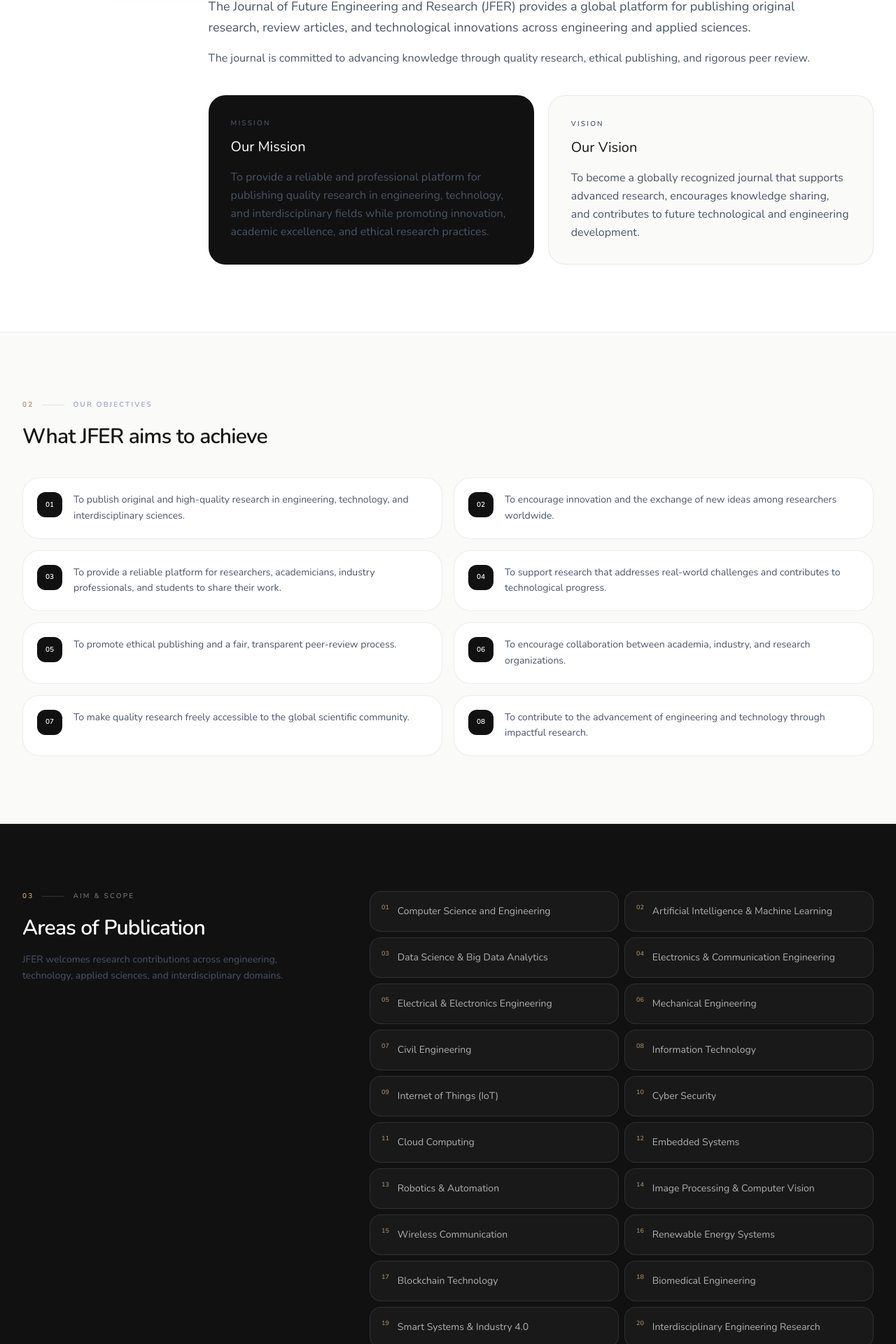
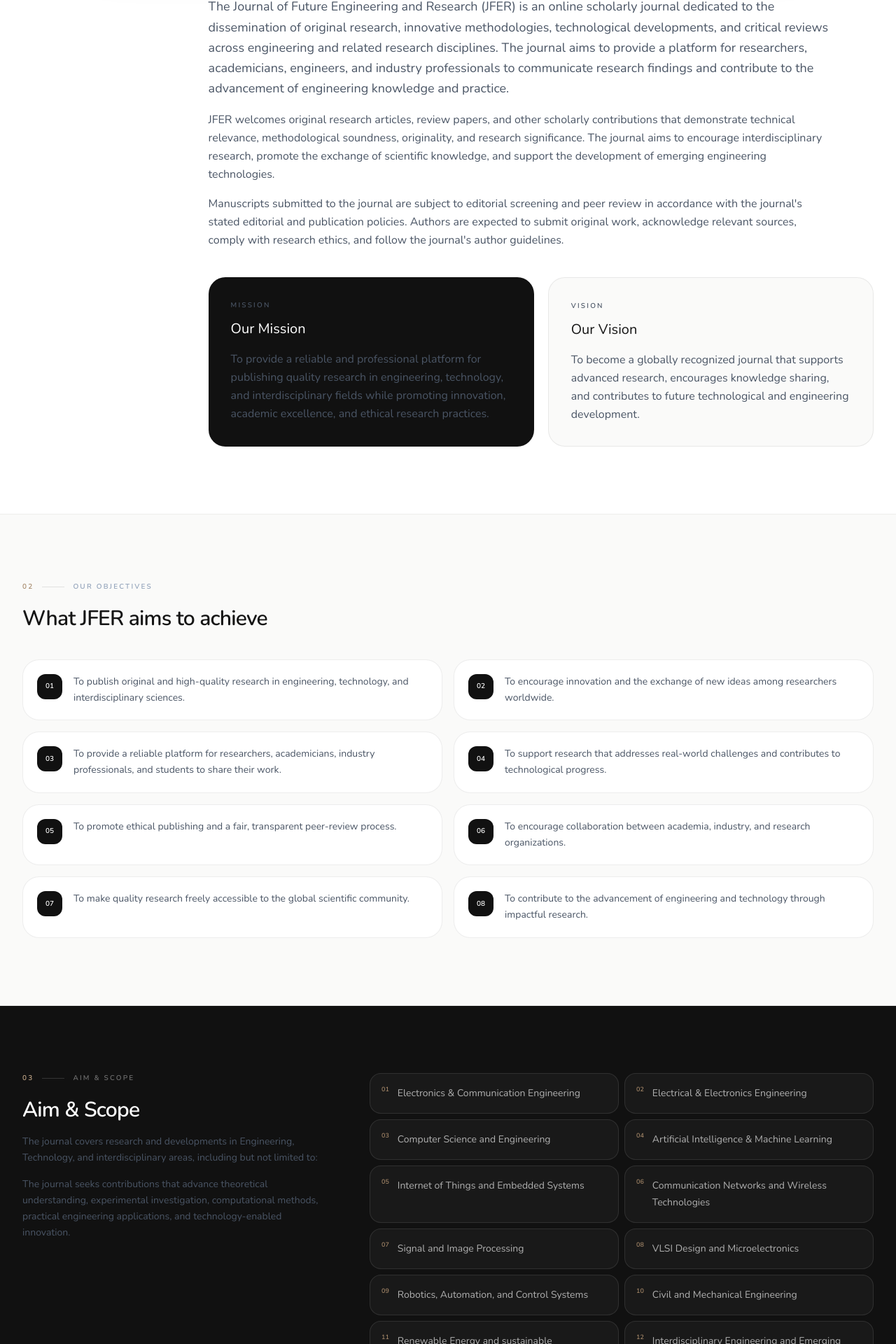
Before and after one commit to shoolinat-cloud/JFER, a Next.js app: page /about in a window 1280 px wide. Shown: the part 878-2798 px from the top of the page at 70% size. Built offline with nearby package versions, Linux system fonts and the light colour scheme.

Commit message:
Update page.tsx

```diff
--- a/app/about/page.tsx
+++ b/app/about/page.tsx
@@ -23,26 +23,18 @@ import {
 ============================================================ */
 
 const researchAreas = [
+  "Electronics & Communication Engineering",
+  "Electrical & Electronics Engineering",
   "Computer Science and Engineering",
   "Artificial Intelligence & Machine Learning",
-  "Data Science & Big Data Analytics",
-  "Electronics & Communication Engineering",
-  "Electrical & Electronics Engineering",
-  "Mechanical Engineering",
-  "Civil Engineering",
-  "Information Technology",
-  "Internet of Things (IoT)",
-  "Cyber Security",
-  "Cloud Computing",
-  "Embedded Systems",
-  "Robotics & Automation",
-  "Image Processing & Computer Vision",
-  "Wireless Communication",
-  "Renewable Energy Systems",
-  "Blockchain Technology",
-  "Biomedical Engineering",
-  "Smart Systems & Industry 4.0",
-  "Interdisciplinary Engineering Research",
+  "Internet of Things and Embedded Systems",
+  "Communication Networks and Wireless Technologies",
+  "Signal and Image Processing",
+  "VLSI Design and Microelectronics",
+  "Robotics, Automation, and Control Systems",
+  "Civil and Mechanical Engineering",
+  "Renewable Energy and sustainable Technologies",
+  "Interdisciplinary Engineering and Emerging Technologies",
 ];
 
 const objectives = [
@@ -111,29 +103,29 @@ const timeline = [
 
 const ethicsPolicies = [
   {
-    title: "Publication Ethics Policy",
-    text: "JFER is committed to publishing original, high-quality research while maintaining integrity, transparency, and ethical standards throughout the editorial and publication process.",
+    title: "Publication Policy",
+    text: "JFER follows editorial screening and peer-review procedures intended to assess the originality, relevance, technical quality, and suitability of submitted manuscripts. Publication decisions are made in accordance with the journal's editorial policies. Authors must ensure that submitted manuscripts are original, appropriately referenced, and not under consideration for publication elsewhere. Plagiarism and other forms of publication misconduct are addressed in accordance with the journal's stated publication ethics and plagiarism policies. Authors should consult the Author Guidelines and Submission Guidelines before submitting a manuscript." ,
   },
-  {
-    title: "Peer Review Policy",
-    text: "All submitted manuscripts undergo a rigorous Double-Blind Peer Review by independent experts. Editorial decisions are based solely on the originality, scientific quality, and relevance of the manuscript.",
-  },
-  {
-    title: "COPE Guidelines",
-    text: "JFER follows the principles and best practices of the Committee on Publication Ethics (COPE) to ensure ethical publishing and responsible editorial practices.",
-  },
-  {
-    title: "Open Access Policy",
-    text: "JFER provides immediate and free access to all published articles, enabling researchers worldwide to read, download, and share scholarly work without subscription or access fees.",
-  },
-  {
-    title: "Plagiarism Policy",
-    text: "Every manuscript is screened using plagiarism detection software before peer review. Manuscripts containing plagiarism, duplicate publication, or excessive similarity will be rejected.",
-  },
-  {
-    title: "Authorship Policy",
-    text: "Only individuals who have made significant intellectual contributions to the research should be listed as authors. All authors must approve the final manuscript before submission.",
-  },
+  // {
+  //   title: "Peer Review Policy",
+  //   text: "All submitted manuscripts undergo a rigorous Double-Blind Peer Review by independent experts. Editorial decisions are based solely on the originality, scientific quality, and relevance of the manuscript.",
+  // },
+  // {
+  //   title: "COPE Guidelines",
+  //   text: "JFER follows the principles and best practices of the Committee on Publication Ethics (COPE) to ensure ethical publishing and responsible editorial practices.",
+  // },
+  // {
+  //   title: "Open Access Policy",
+  //   text: "JFER provides immediate and free access to all published articles, enabling researchers worldwide to read, download, and share scholarly work without subscription or access fees.",
+  // },
+  // {
+  //   title: "Plagiarism Policy",
+  //   text: "Every manuscript is screened using plagiarism detection software before peer review. Manuscripts containing plagiarism, duplicate publication, or excessive similarity will be rejected.",
+  // },
+  // {
+  //   title: "Authorship Policy",
+  //   text: "Only individuals who have made significant intellectual contributions to the research should be listed as authors. All authors must approve the final manuscript before submission.",
+  // },
   {
     title: "Conflict of Interest Policy",
     text: "Authors, reviewers, and editors must disclose any financial, professional, or personal relationships that could influence the review or publication process.",
@@ -142,30 +134,30 @@ const ethicsPolicies = [
     title: "Copyright Policy",
     text: "Authors retain the copyright of their work while granting JFER the right to publish and distribute the accepted manuscript according to the journal's publication policy.",
   },
-  {
-    title: "Data Availability Policy",
-    text: "Authors should maintain accurate research data and provide supporting data when requested by the editors or reviewers, wherever applicable.",
-  },
-  {
-    title: "AI-Assisted Content Policy",
-    text: "Authors may use AI-based tools only for language improvement or writing assistance. AI tools must not be listed as authors, and authors remain fully responsible for the originality, accuracy, and integrity of the submitted work.",
-  },
-  {
-    title: "Duplicate Submission Policy",
-    text: "Manuscripts submitted to JFER must not be under review or published elsewhere. Simultaneous submissions to multiple journals are considered unethical and will result in immediate rejection.",
-  },
-  {
-    title: "Research Misconduct Policy",
-    text: "JFER strictly prohibits research misconduct, including plagiarism, data fabrication, data falsification, image manipulation, citation manipulation, and unethical research practices.",
-  },
-  {
-    title: "Retraction and Correction Policy",
-    text: "If significant errors or ethical concerns are identified after publication, JFER may issue corrections, expressions of concern, or retract the article in accordance with accepted publishing standards.",
-  },
-  {
-    title: "Appeals and Complaints Policy",
-    text: "Authors may appeal editorial decisions by submitting a justified request to the Editor-in-Chief. All appeals and complaints will be reviewed fairly, transparently, and independently.",
-  },
+  // {
+  //   title: "Data Availability Policy",
+  //   text: "Authors should maintain accurate research data and provide supporting data when requested by the editors or reviewers, wherever applicable.",
+  // },
+  // {
+  //   title: "AI-Assisted Content Policy",
+  //   text: "Authors may use AI-based tools only for language improvement or writing assistance. AI tools must not be listed as authors, and authors remain fully responsible for the originality, accuracy, and integrity of the submitted work.",
+  // },
+  // {
+  //   title: "Duplicate Submission Policy",
+  //   text: "Manuscripts submitted to JFER must not be under review or published elsewhere. Simultaneous submissions to multiple journals are considered unethical and will result in immediate rejection.",
+  // },
+  // {
+  //   title: "Research Misconduct Policy",
+  //   text: "JFER strictly prohibits research misconduct, including plagiarism, data fabrication, data falsification, image manipulation, citation manipulation, and unethical research practices.",
+  // },
+  // {
+  //   title: "Retraction and Correction Policy",
+  //   text: "If significant errors or ethical concerns are identified after publication, JFER may issue corrections, expressions of concern, or retract the article in accordance with accepted publishing standards.",
+  // },
+  // {
+  //   title: "Appeals and Complaints Policy",
+  //   text: "Authors may appeal editorial decisions by submitting a justified request to the Editor-in-Chief. All appeals and complaints will be reviewed fairly, transparently, and independently.",
+  // },
   {
     title: "Privacy Policy",
     text: "Personal information collected during manuscript submission, peer review, and publication is used solely for journal operations. JFER protects user data and does not share personal information with third parties except where required by law.",
@@ -301,17 +293,16 @@ export default function AboutPage() {
               </h2>
 
               <p className="mt-6 max-w-4xl text-base leading-8 text-slate-600 md:text-lg">
-                The Journal of Future Engineering and Research (JFER)
-                provides a global platform for publishing original research,
-                review articles, and technological innovations across
-                engineering and applied sciences.
+                The Journal of Future Engineering and Research (JFER) is an online scholarly journal dedicated to the dissemination of original research, innovative methodologies, technological developments, and critical reviews across engineering and related research disciplines. The journal aims to provide a platform for researchers, academicians, engineers, and industry professionals to communicate research findings and contribute to the advancement of engineering knowledge and practice.
               </p>
 
               <p className="mt-4 max-w-4xl text-sm leading-7 text-slate-500 md:text-base">
-                The journal is committed to advancing knowledge through
-                quality research, ethical publishing, and rigorous peer review.
-              </p>
-
+                JFER welcomes original research articles, review papers, and other scholarly contributions that demonstrate technical relevance, methodological soundness, originality, and research significance. The journal aims to encourage interdisciplinary research, promote the exchange of scientific knowledge, and support the development of emerging engineering technologies.
+              </p>
+
+              <p className="mt-4 max-w-4xl text-sm leading-7 text-slate-500 md:text-base">
+                Manuscripts submitted to the journal are subject to editorial screening and peer review in accordance with the journal's stated editorial and publication policies. Authors are expected to submit original work, acknowledge relevant sources, comply with research ethics, and follow the journal's author guidelines.
+              </p>
 
               {/* Mission / Vision */}
 
@@ -436,12 +427,15 @@ export default function AboutPage() {
               />
 
               <h2 className="mt-5 text-3xl font-semibold tracking-[-0.035em] md:text-4xl">
-                Areas of Publication
+                Aim & Scope
               </h2>
 
               <p className="mt-4 max-w-md text-sm leading-7 text-white/45">
-                JFER welcomes research contributions across engineering,
-                technology, applied sciences, and interdisciplinary domains.
+                The journal covers research and developments in Engineering, Technology, and interdisciplinary areas, including but not limited to:
+              </p>
+
+              <p className="mt-4 max-w-md text-sm leading-7 text-white/45">
+                The journal seeks contributions that advance theoretical understanding, experimental investigation, computational methods, practical engineering applications, and technology-enabled innovation.
               </p>
 
             </div>
```
